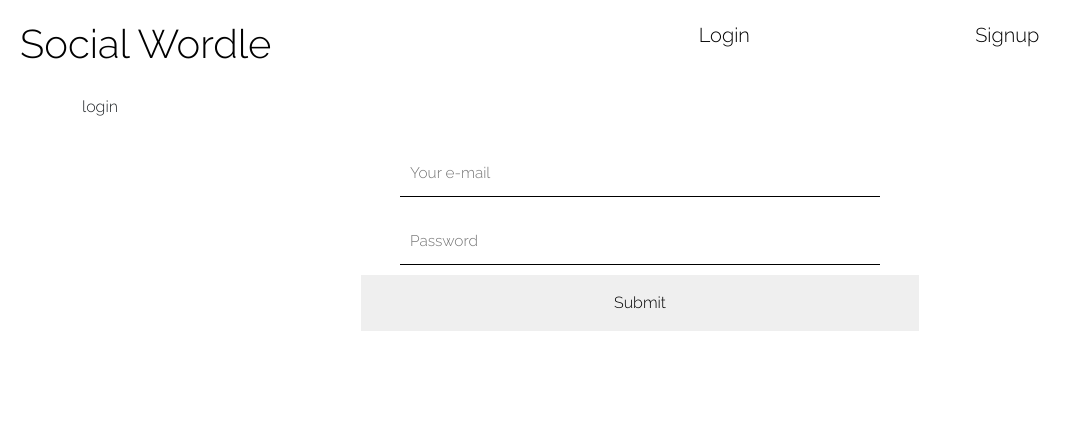
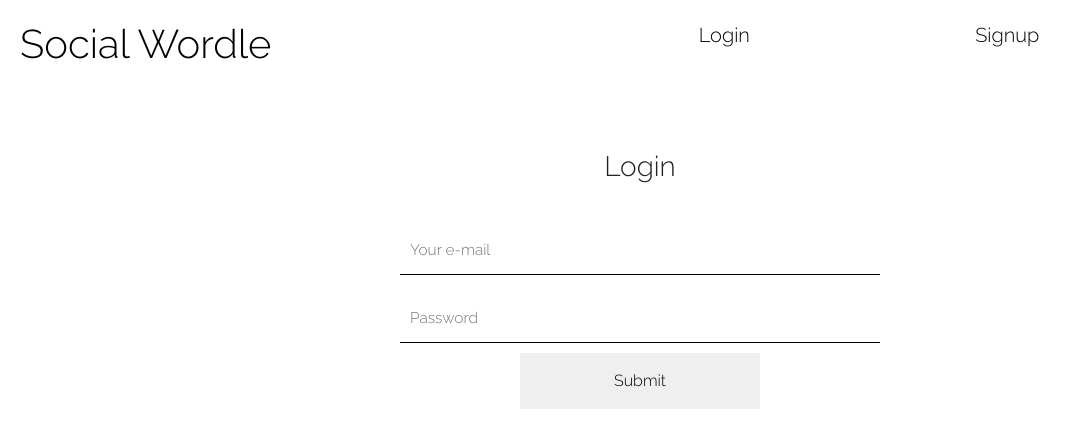
Before and after one commit to leticianardi/final--socialwordle, a React (Create React App) app in the folder client/: page /login in a window 1280 px wide. Shown: the top 448 px of the page, without its empty margins (0-1081 px from the left). Built offline with nearby package versions, Linux system fonts and the light colour scheme.

Commit message:
sign up page style

```diff
--- a/client/src/pages/Login.js
+++ b/client/src/pages/Login.js
@@ -2,6 +2,7 @@ import React, { useState } from "react";
 import { useMutation } from "@apollo/client";
 import { LOGIN_USER } from "../utils/mutations";
 import Auth from "../utils/auth";
+import "../styles/Login.css";
 
 const Login = (props) => {
   const [formState, setFormState] = useState({ email: "", password: "" });
@@ -33,8 +34,12 @@ const Login = (props) => {
   };
   return (
     <main>
-      <div>login</div>
       <div>
+        <div className="title">
+          <h3>Login</h3>
+        </div>
+
+        <div className="form-inputs">
           <form onSubmit={handleFormSubmit}>
             <input
               placeholder="Your e-mail"
@@ -55,6 +60,7 @@ const Login = (props) => {
           </form>
           {error && <div>Login failed</div>}
         </div>
+      </div>
     </main>
   );
 };
--- a/client/src/pages/SignUp.js
+++ b/client/src/pages/SignUp.js
@@ -3,6 +3,7 @@ import { useMutation } from "@apollo/client";
 import { ADD_USER } from "../utils/mutations";
 import Auth from "../utils/auth";
 import "../styles/Signup.css";
+
 const SignUp = () => {
   const [formState, setFormState] = useState({
     username: "",
--- /dev/null
+++ b/client/src/styles/Login.css
@@ -0,0 +1,50 @@
+.title {
+ display: flex;
+ padding-top: 30px;
+ margin-top: 30px;
+ font-size: 4vh;
+ margin-bottom: 5px;
+ align-items: center;
+ justify-content: center;
+}
+
+.form-inputs {
+ display: flex;
+ flex-direction: column;
+ align-items: center;
+ justify-content: center;
+}
+
+form {
+ display: flex;
+ flex-direction: column;
+ margin-top: 20px;
+ align-content: center;
+ align-items: center;
+}
+
+input {
+ display: flex;
+ flex-direction: column;
+ width: 60vh;
+ height: 6vh;
+ border: none;
+ border-bottom: 1px solid black;
+ margin: 10px 0px;
+ font-size: 1.2vw;
+ padding-left: 10px;
+}
+
+button {
+ border: none;
+ padding: 2vh;
+ color: black;
+ font-weight: 500;
+ cursor: pointer;
+ width: 50%;
+}
+
+a {
+ text-decoration: none;
+ color: black;
+}
```
Lines whose indentation alone changed are shown as unchanged.
